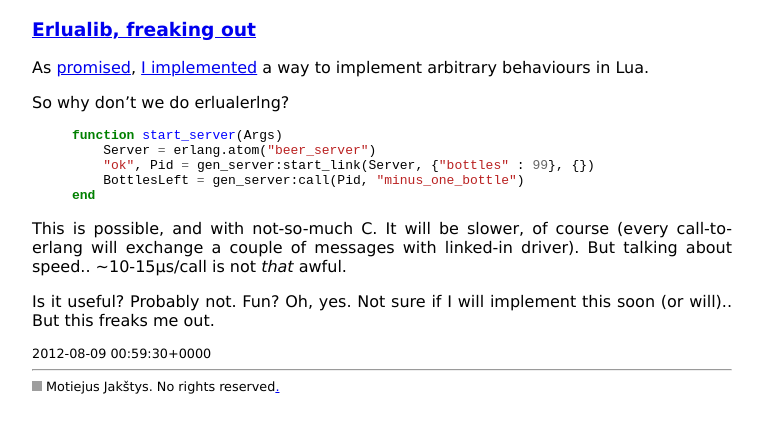
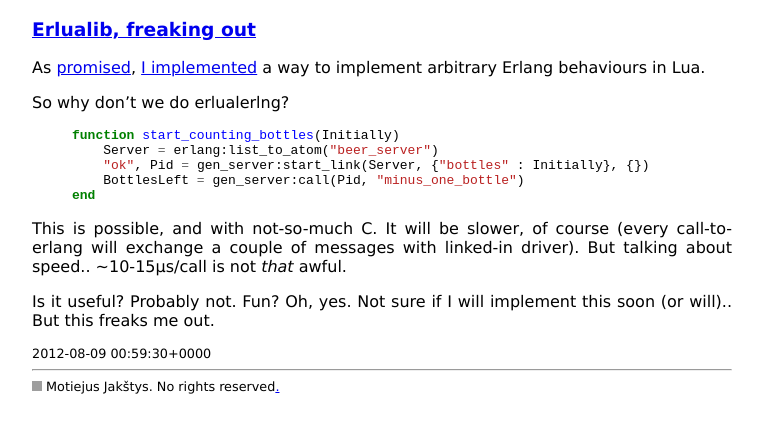
Before and after one commit to Motiejus/motiejus.github.com, a Jekyll site: the page built from _posts/2012-08-09-erlualib-freaking-out.markdown, in a window 1280 px wide. Shown: the top 433 px of the page, without its empty margins (258-1021 px from the left). Built offline with Jekyll 4.4.1, drawn with Linux system fonts in a browser that asks for light colours; grey boxes are pictures that could not be loaded.

Commit message:
Make erluarleng example even more erlangish

```diff
--- a/_posts/2012-08-09-erlualib-freaking-out.markdown
+++ b/_posts/2012-08-09-erlualib-freaking-out.markdown
@@ -5,14 +5,14 @@
 ---
 
 As [promised], [I implemented][announcement] a way to implement arbitrary
-behaviours in Lua.
+Erlang behaviours in Lua.
 
 So why don't we do erlualerlng?
 
 {% highlight lua %}
-function start_server(Args)
-    Server = erlang.atom("beer_server")
-    "ok", Pid = gen_server:start_link(Server, {"bottles" : 99}, {})
+function start_counting_bottles(Initially)
+    Server = erlang:list_to_atom("beer_server")
+    "ok", Pid = gen_server:start_link(Server, {"bottles" : Initially}, {})
     BottlesLeft = gen_server:call(Pid, "minus_one_bottle")
 end
 {% endhighlight %}
```
